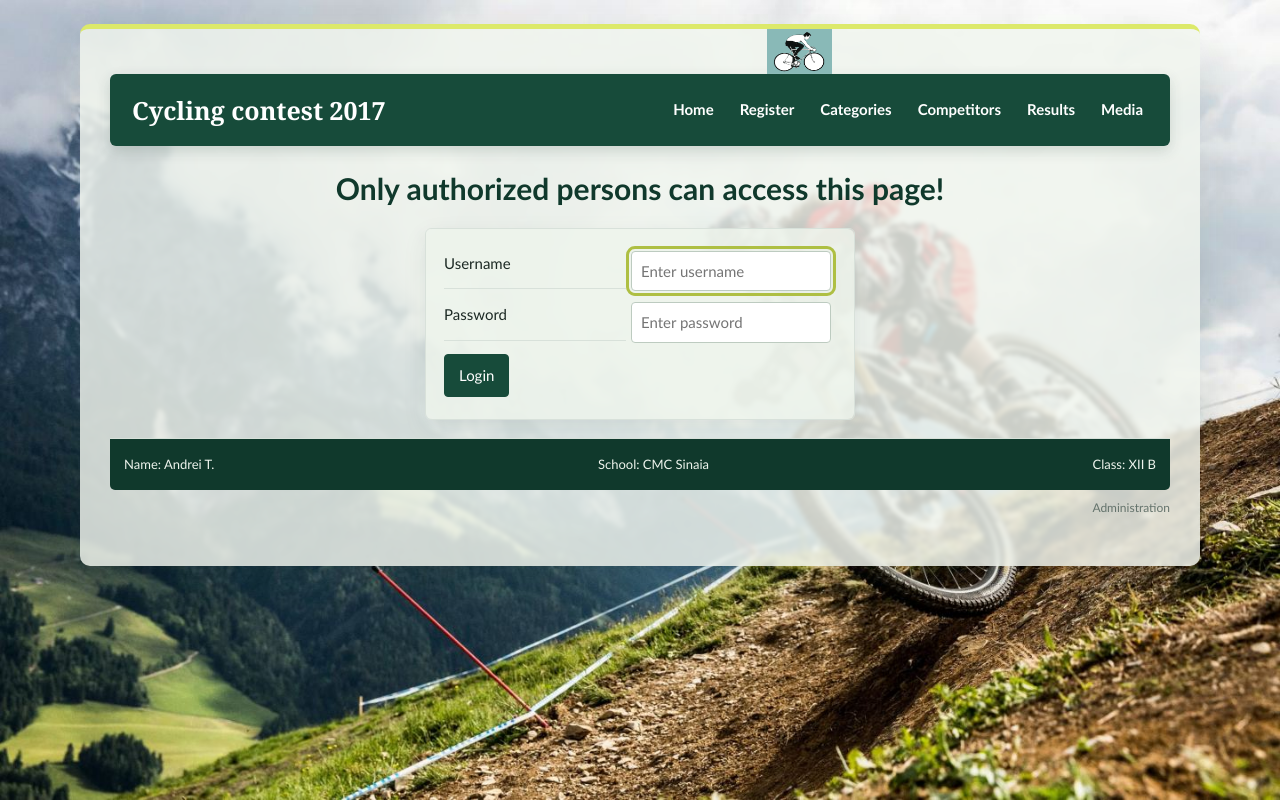
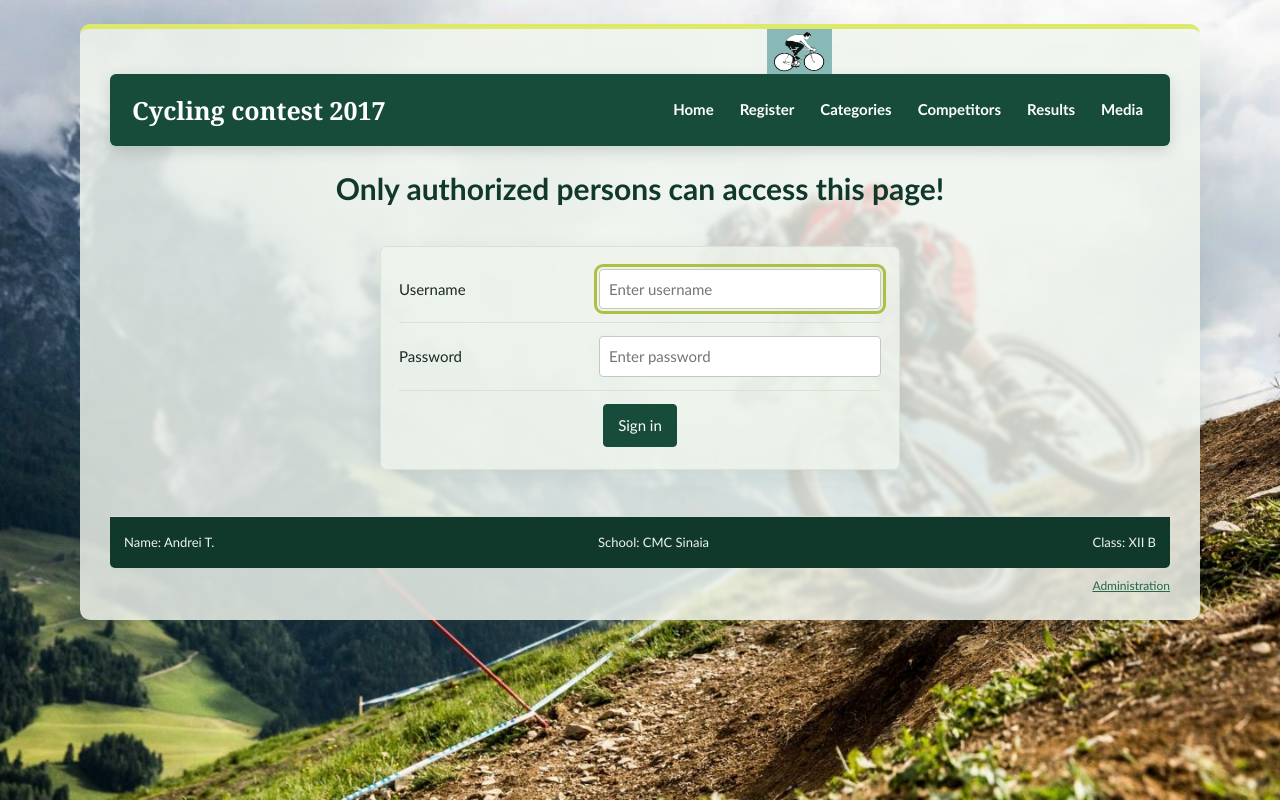
Before and after one commit to AndreiTmz/CyclingContest, a PHP site: page /login.php in a window 1280 px wide. Run offline with PHP 8.4, Linux system fonts and the light colour scheme.

Commit message:
Redesign - step 3

```diff
--- a/admin.php
+++ b/admin.php
@@ -76,7 +76,6 @@
 	}
 ?>
 
-<a href="logout.php">Logout</a>
 <?php if ($action_error !== '') { ?>
 <p class="error"><?php echo $escape_html($action_error); ?></p>
 <?php } ?>
--- a/css/styles.css
+++ b/css/styles.css
@@ -1118,6 +1118,48 @@ button.route:disabled {
 	align-items: start;
 }
 
+.login-layout {
+	display: grid;
+	grid-template-columns: minmax(0, 1fr);
+	max-width: 520px;
+	margin: 0 auto 28px;
+}
+
+body.login-page #form {
+	float: none;
+	width: 100%;
+	min-width: 0;
+	margin: 0;
+	text-align: left;
+}
+
+body.login-page .in-form > div > div {
+	display: grid;
+	grid-template-columns: minmax(0, 0.8fr) minmax(0, 1.2fr);
+	align-items: center;
+	gap: 12px;
+	min-width: 0;
+}
+
+body.login-page .in-form input:not([type="radio"]) {
+	width: 100%;
+	min-width: 0;
+	margin: 0;
+}
+
+body.login-page .in-form > .form-actions {
+	display: flex;
+	justify-content: center;
+}
+
+.login-error {
+	margin: 10px 0;
+	color: var(--danger);
+	font-size: 13px;
+	font-weight: 700;
+	text-align: center;
+}
+
 body.registration-page .register_img {
 	float: none;
 	width: 100%;
@@ -1267,6 +1309,17 @@ body.registration-page .viewMedia {
 		min-height: 135px;
 	}
 
+	.photo-experience,
+	.video-grid,
+	.route-explorer {
+		grid-template-columns: minmax(0, 1fr);
+	}
+
+	.photo-gallery {
+		grid-template-columns: repeat(5, minmax(0, 1fr));
+		max-height: 260px;
+	}
+
 	.search-form {
 		padding: 14px;
 	}
@@ -1307,6 +1360,7 @@ body.registration-page .viewMedia {
 		grid-template-columns: minmax(0, 1fr);
 		gap: 14px;
 	}
+
 
 	body.registration-page .register_img {
 		max-width: 260px;
--- a/login.php
+++ b/login.php
@@ -1,6 +1,7 @@
 <?php
     $page_title = "Login";
     $section = "Login";
+    $body_class = 'login-page';
     include("shared/db_connect.php");
 
     if (!empty($_SESSION['authenticated'])) {
@@ -44,13 +45,14 @@
 
 <h1 align="center">Only authorized persons can access this page!</h1>
 
-<div id="form" style="margin:10px 0 10px 270px;">
+<div class="login-layout">
+    <div id="form">
         <form action="login.php" method="post">
             <div class="in-form">
                 <div>
                     <div>
-                    <span>Username</span>
-                    <input type="text" value="" name="user" class="right" placeholder="Enter username" maxlength="20" autofocus />
+                        <label for="admin-user">Username</label>
+                        <input id="admin-user" type="text" name="user" value="<?php echo htmlspecialchars($user, ENT_QUOTES, 'UTF-8'); ?>" placeholder="Enter username" maxlength="20" autocomplete="username" autofocus required />
                     </div>
                 </div>
 
@@ -58,20 +60,23 @@
 
                 <div>
                     <div>
-                    <span>Password</span>
-                    <input type="password" value="" name="password" class="right" placeholder="Enter password" maxlength="100" />
+                        <label for="admin-password">Password</label>
+                        <input id="admin-password" type="password" name="password" placeholder="Enter password" maxlength="100" autocomplete="current-password" required />
                     </div>
                 </div>
 
+                <?php if ($loginError !== '') { ?>
+                    <p class="login-error" role="alert"><?php echo htmlspecialchars($loginError, ENT_QUOTES, 'UTF-8'); ?></p>
+                <?php } ?>
+
                 <hr />
 
-            <span <?php if($error==true) echo 'class="loginError"';?>><?php echo $loginError; ?> </span>
-
-            <div class="">
-                <button type="submit" name="admin"> Login</button>
+                <div class="form-actions">
+                    <button type="submit" name="admin">Sign in</button>
                 </div>
             </div>
         </form>
+    </div>
 </div>
 
 <?php
--- a/shared/footer.php
+++ b/shared/footer.php
@@ -5,7 +5,17 @@
 			<div class="fcenter">School: CMC Sinaia</div>
 			<div class="fright">Class: XII B</div>
 		</div>
-		<a href="admin.php" class="admin">Administration</a><br />
+		<div class="admin">
+			<a href="admin.php">Administration</a>
+			<?php
+				if (!empty($_SESSION['authenticated']))
+				{
+			?>
+				| <a href="logout.php">Logout</a>
+			<?
+				}
+			?>
+		</div>
 </div>
 </body>
 </html>
```
Lines whose indentation alone changed are shown as unchanged.
